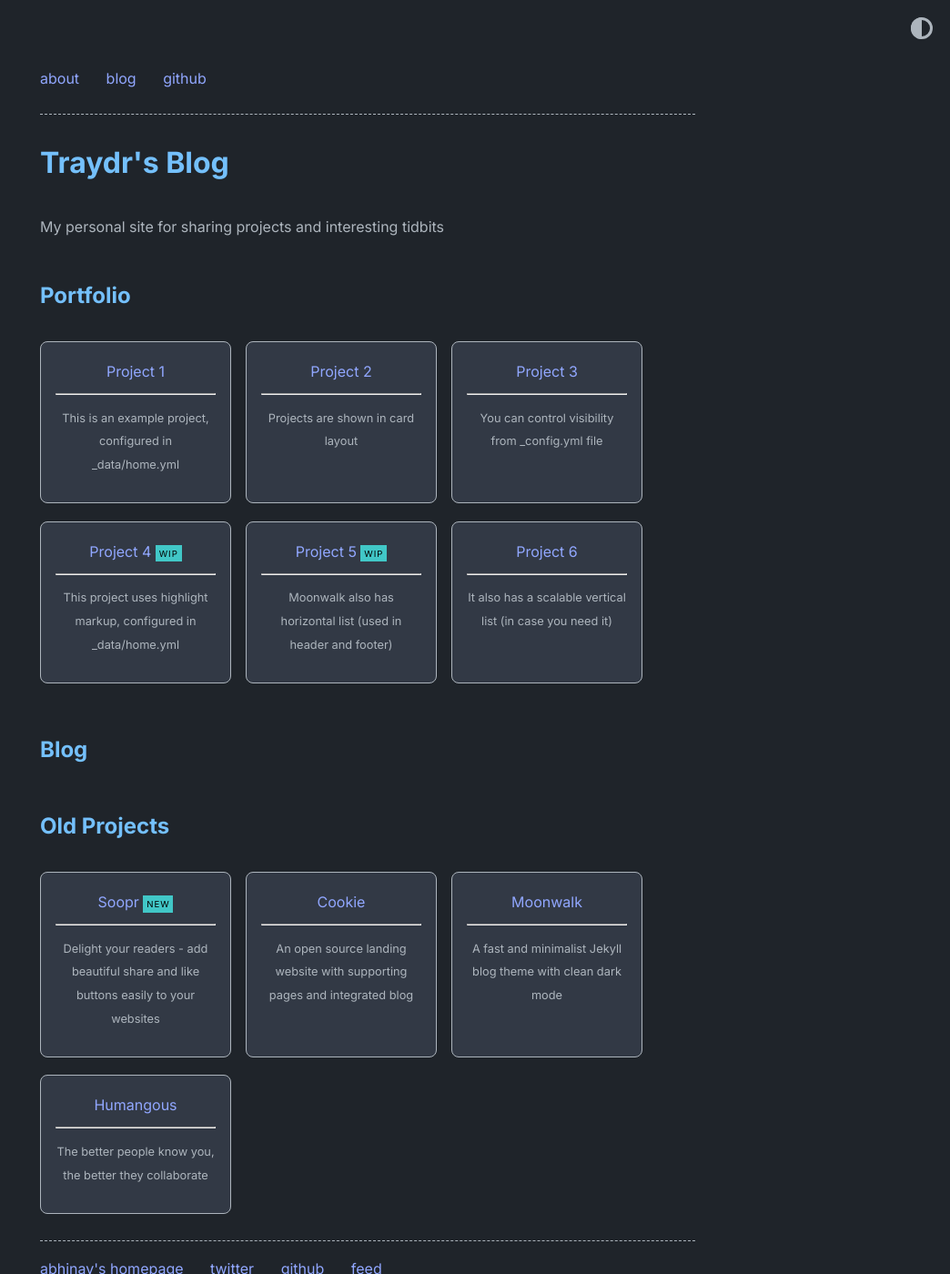
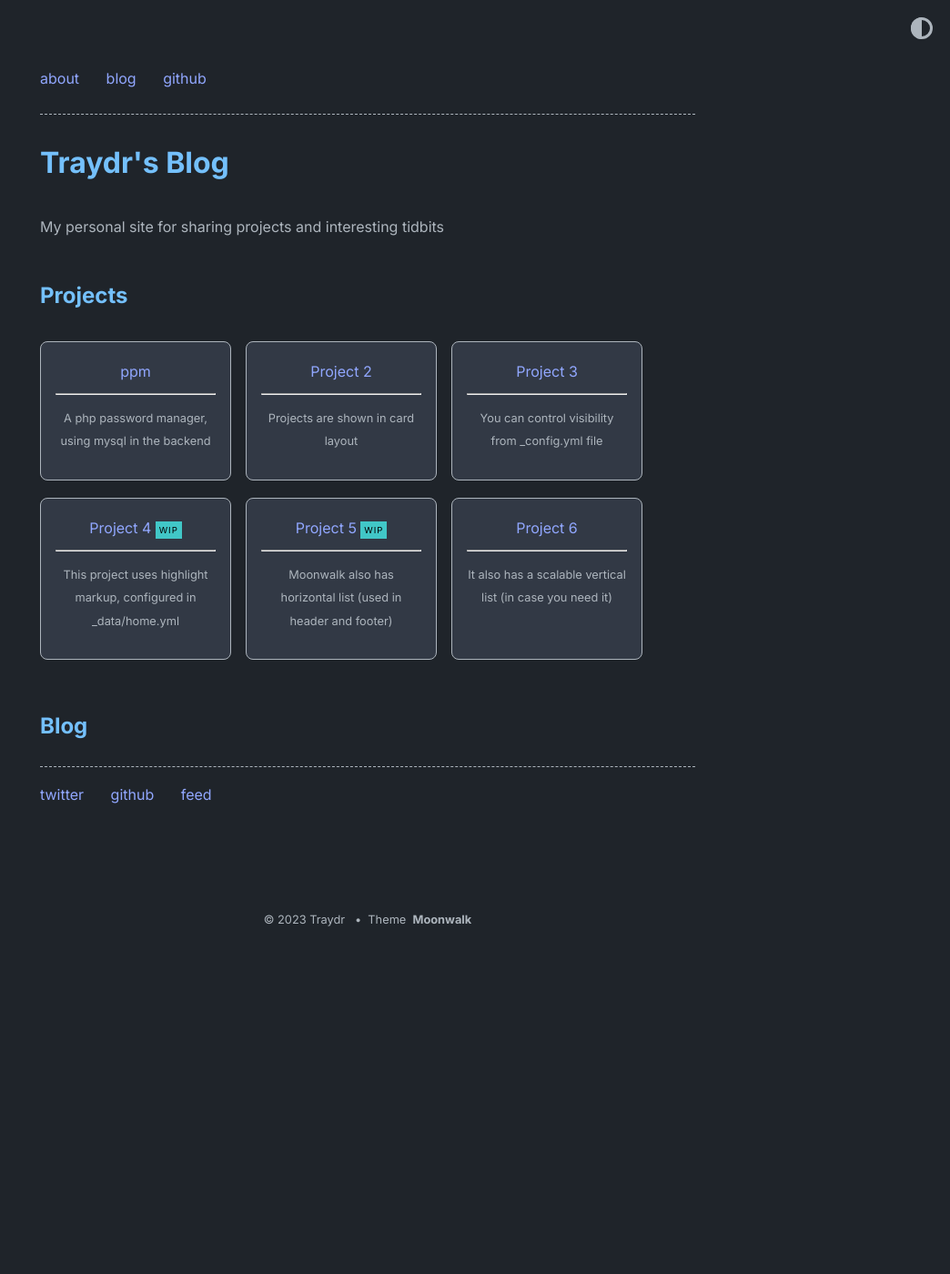
Before and after one commit to Traydr/Traydr.github.io, a Jekyll site: the page built from index.md, in a window 1280 px wide and 1400 px high. Shown: the whole window at 91% size, without its empty margins (236-1280 px from the left). Built offline with Jekyll 4.4.1, drawn with Linux system fonts in a browser that asks for light colours.

Commit message:
feat: update config
change Portfolio -> Projects

```diff
--- a/_config.yml
+++ b/_config.yml
@@ -27,16 +27,15 @@ theme_config:
   # following keys are using to create home layout
   show_projects: true # show projects as cards, add in _data/home.yml
   show_blog: true # show blog posts added in _posts
-  show_old_projects: true # show old projects as cards, add in _data/home.yml
+  show_old_projects: false # show old projects as cards, add in _data/home.yml
   show_misc_list: false # show generic vertical list for misc details, add _data/home.yml
-  show_reading_time: true # show number of words and reading time in the blog posts
+  show_reading_time: false # show number of words and reading time in the blog posts
   show_tags: true # show tags in a blog posts
   # options for "home" page
   home:
-    title_projects: Portfolio
+    title_projects: Projects
     title_misc_list: Details
     title_blog: Blog
-    title_old_projects: Old Projects
 
 highlighter: rouge
 
--- a/_data/home.yml
+++ b/_data/home.yml
@@ -9,9 +9,9 @@ navbar_entries:
     url: https://github.com/Traydr
 
 project_entries:
-  - title: Project 1
+  - title: ppm
     url: overview-post
-    desc: This is an example project, configured in _data/home.yml
+    desc: A php password manager, using mysql in the backend
 
   - title: Project 2
     url: overview-post
@@ -35,65 +35,14 @@ project_entries:
     url: overview-post
     desc: It also has a scalable vertical list (in case you need it)
 
-old_project_entries:
-  - title: Soopr
-    url: https://www.soopr.co
-    desc: Delight your readers - add beautiful share and like buttons easily to your websites
-    highlight: NEW
-
-  - title: Cookie
-    url: https://github.com/abhinavs/cookie
-    desc: An open source landing website with supporting pages and integrated blog
-
-  - title: Moonwalk
-    url: https://github.com/abhinavs/moonwalk
-    desc: A fast and minimalist Jekyll blog theme with clean dark mode
-
-  - title: Humangous
-    url: https://www.humangous.co
-    desc: The better people know you, the better they collaborate
-
 footer_entries:
-  - title: abhinav's homepage
-    url: https://www.abhinav.co
-
   - title: twitter
-    url: https://twitter.com/abhinav
+    url: https://twitter.com/TraydrDev
 
   - title: github
-    url: https://github.com/abhinavs
+    url: https://github.com/Traydr
 
   - title: feed
     url: feed.xml
 
 misc_entries:
-  - title: this is an example vertical list
-    url: false
-
-  - title: you can show or hide using a boolean flag in _config.yml
-    url: false
-
-  - title: and you can add data in _data/home.yml
-    url: false
-
-  - title: Blog posts
-    post_list: true
-    url: false
-
-  - title: moonwalk on the Internet
-    url: false
-    entries:
-      - title: on Github
-        url: https://github.com/abhinavs/moonwalk
-
-      - title: originally built for abhinav's homepage
-        url: https://www.abhinav.co
-
-      - title: this list is scalable and can be nested
-        url: false
-        entries:
-          - title: this is nested inside a nested list
-            url: false
-
-          - title: it is easy to use, see _data/home.yml to see how to configure it.
-            url: false
```
